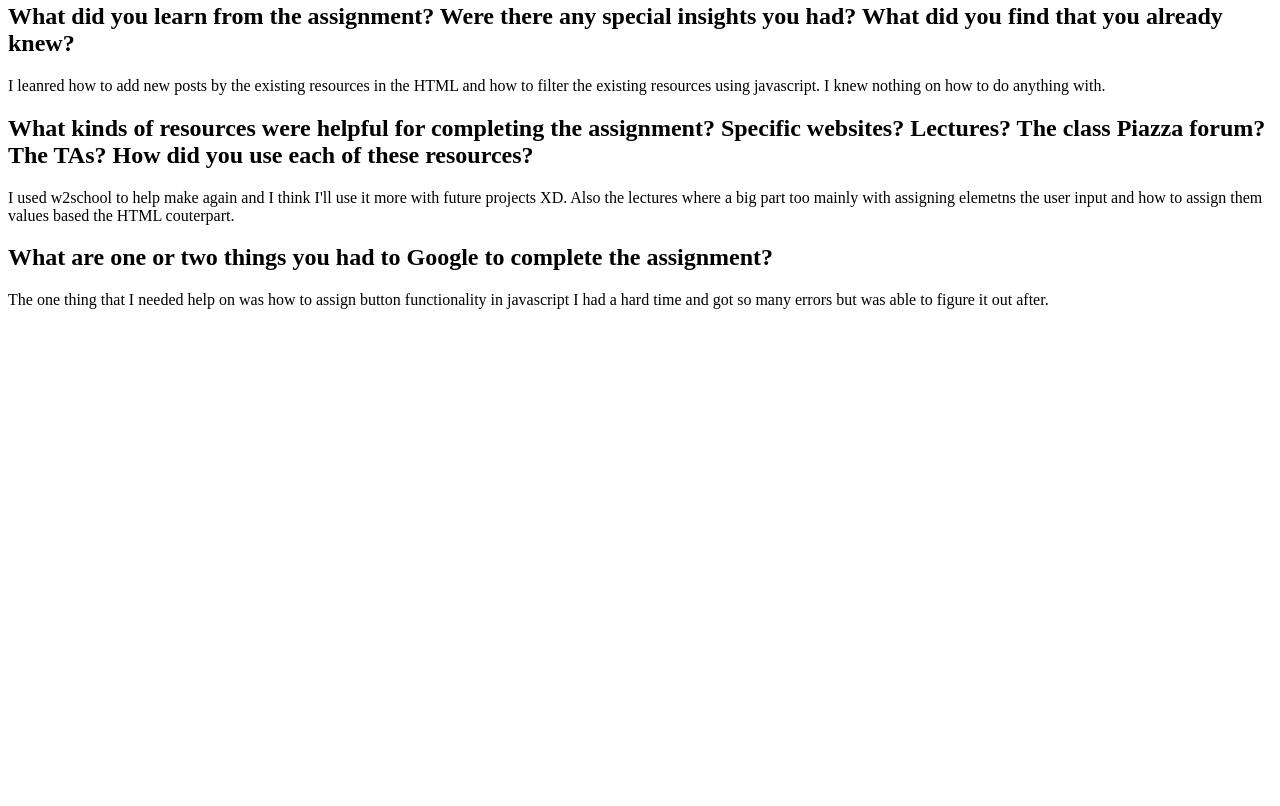
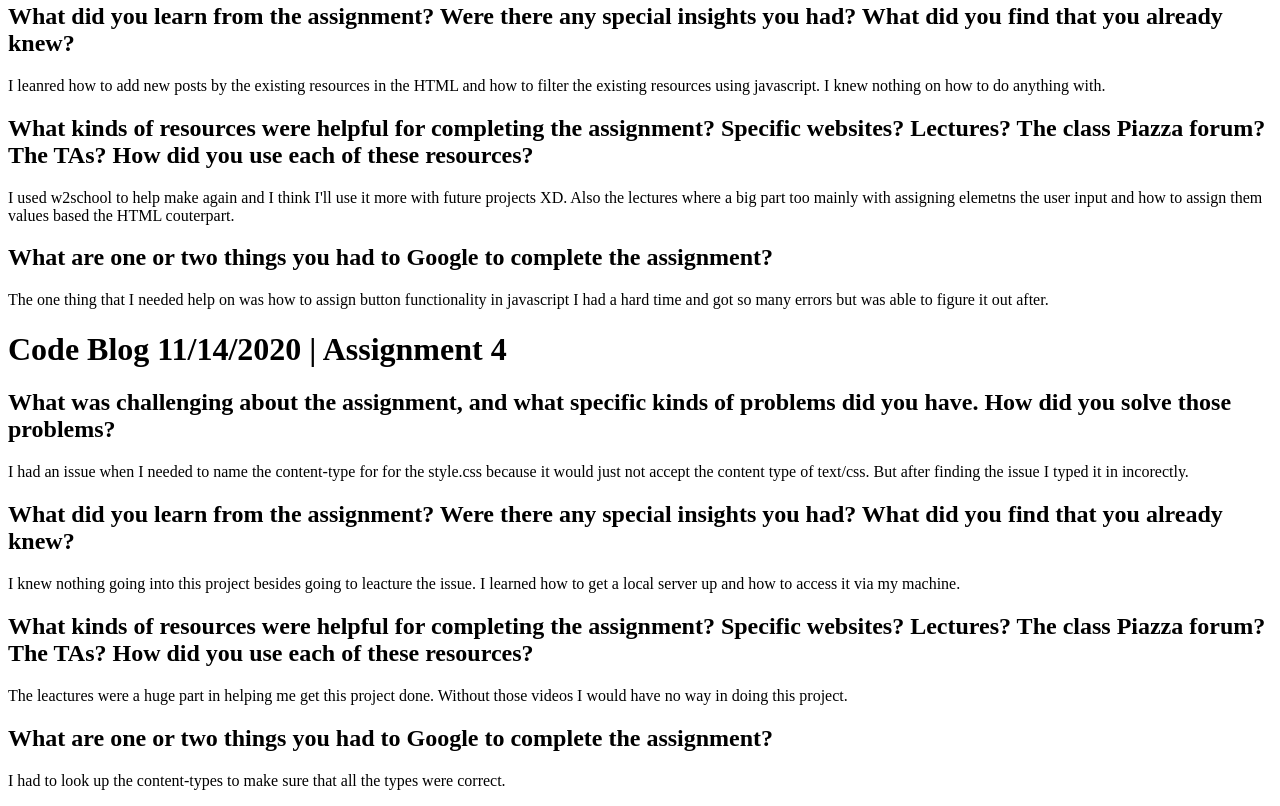
Before and after one commit to breazilz/breazilz.github.io, a plain HTML site: page blog.html in a window 1280 px wide. Shown: the part 1170-1976 px from the top of the page. Before the commit the page ends 1495 px from the top, so only its background shows below. Drawn offline with Linux system fonts and the light colour scheme.

Commit message:
Added blog 11/14/2020

```diff
--- a/blog.html
+++ b/blog.html
@@ -75,6 +75,28 @@
 
 <p>The one thing that I needed help on was how to assign button functionality in javascript I had a hard time and got so many errors but was able to figure it out after.</p>
 
+<h1> Code Blog 11/14/2020 | Assignment 4</h1>
+
+<h2>What was challenging about the assignment, and what specific kinds of problems did you have. How did you solve those problems?</h2>
+
+<p> I had an issue when I needed to name the content-type for for the style.css because it would just not accept the content type of text/css.
+But after finding the issue I typed it in incorectly.
+</p>
+
+<h2>What did you learn from the assignment? Were there any special insights you had? What did you find that you already knew?</h2>
+
+<p> I knew nothing going into this project besides going to leacture the issue. I learned how to get a local server up and how to access it via my machine.</p>
+
+<h2>What kinds of resources were helpful for completing the assignment? Specific websites? Lectures? The class Piazza forum? The TAs? How did you use each of these resources?</h2>
+
+<p>The leactures were a huge part in helping me get this project done. Without those videos I would have no way in doing this project.
+</p>
+
+<h2>What are one or two things you had to Google to complete the assignment?</h2>
+
+<p> I had to look up the content-types to make sure that all the types were correct.</p>
+
+
 </body>
 
 </html>
```
